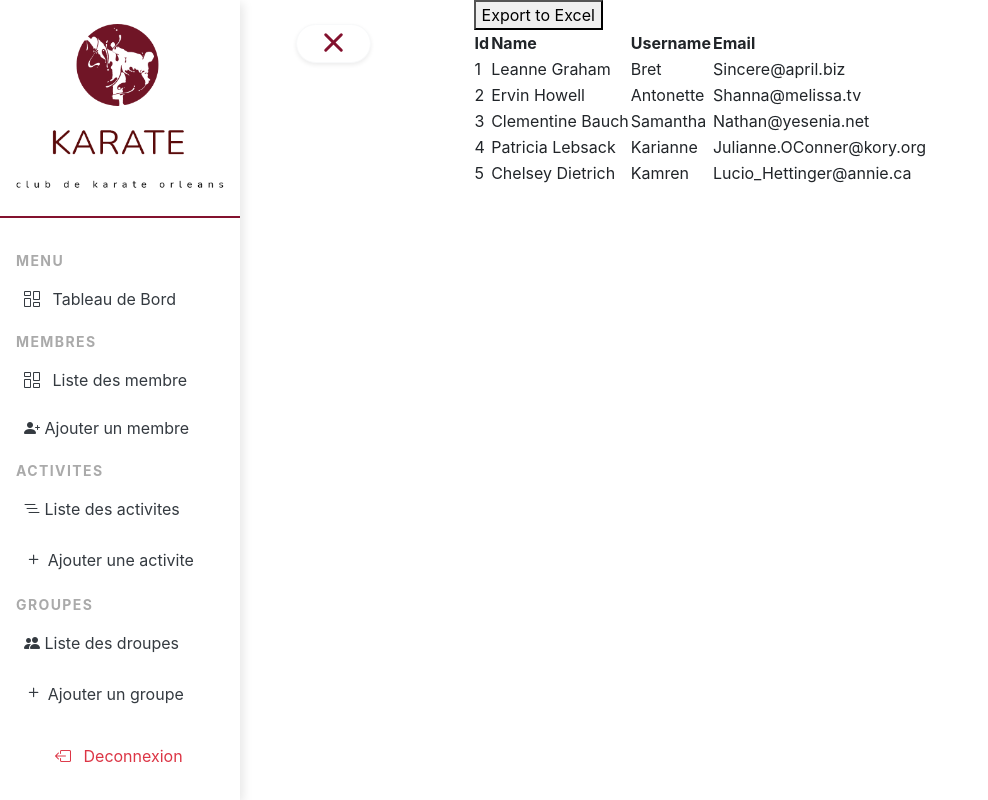
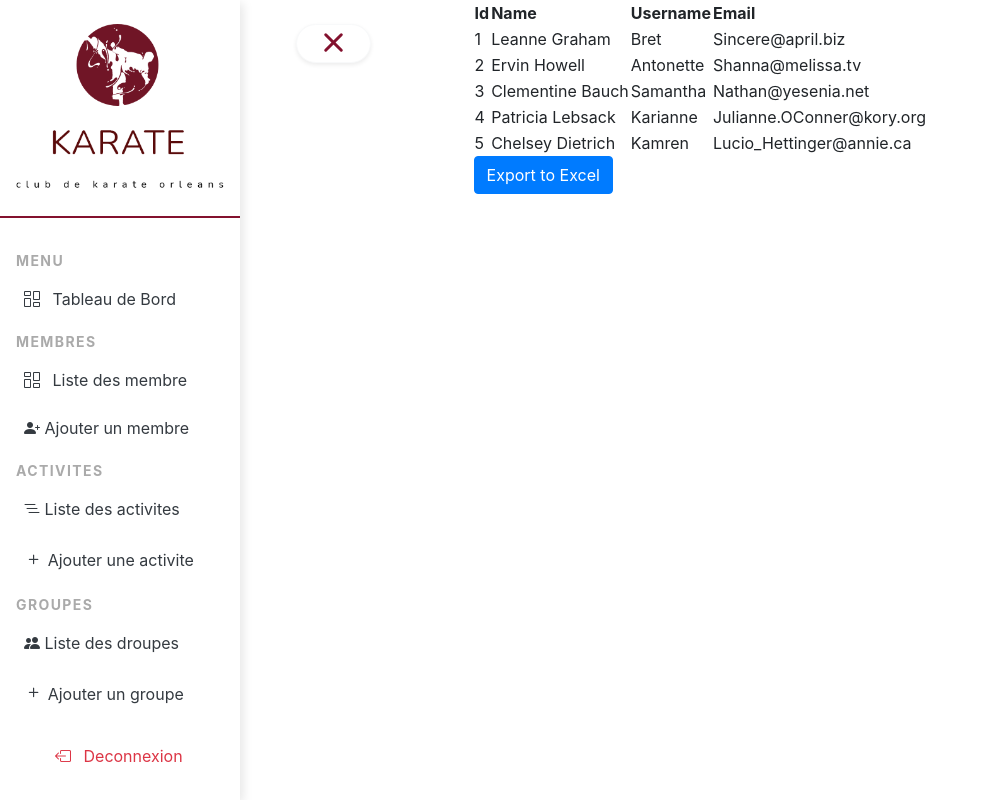
Before and after one commit to sehoul/karate_club, an Angular app in the folder angular/karate/: page /p/membres in a window 1280 px wide. Shown: the whole page, without its empty margins (0-988 px from the left). Built offline with nearby package versions, Linux system fonts and the light colour scheme; no server answers.

Commit message:
Update membres.component.html

```diff
--- a/angular/karate/src/app/president/membres/membres.component.html
+++ b/angular/karate/src/app/president/membres/membres.component.html
@@ -1,5 +1,4 @@
 <div style=" margin: auto; width: 60%;">
-    <button (click)="exportexcel()">Export to Excel</button>
 
     <table id="excel-table">
       <tr>
@@ -15,4 +14,5 @@
         <td>{{item.email}}</td>
       </tr>
     </table>
+    <button class="btn btn-primary" (click)="exportexcel()">Export to Excel</button>
   </div>
```
